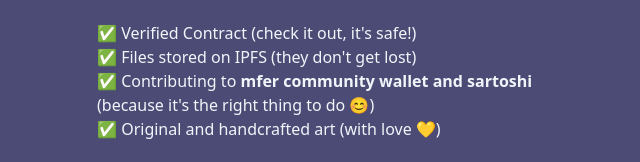
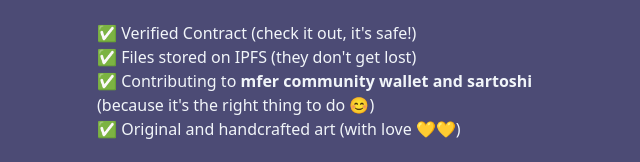
Before and after one commit to r4nta/mfers_in_space_v2, a website: page index.html in a window 1280 px wide. Shown: the part 989-1151 px from the top of the page, 319-959 px from the left. Drawn offline with Linux system fonts and the light colour scheme.

Commit message:
Add files via upload

```diff
--- a/index.html
+++ b/index.html
@@ -27,7 +27,7 @@
           <p>✅ Verified Contract (check it out, it's safe!)</p>
           <p>✅ Files stored on IPFS (they don't get lost)</p>
           <p>✅ Contributing to <strong>mfer community wallet and sartoshi</strong> (because it's the right thing to do 😊)</p>
-          <p>✅ Original and handcrafted art (with love 💛)</p>
+          <p>✅ Original and handcrafted art (with love 💛💛)</p>
 
 
         </p>
```
